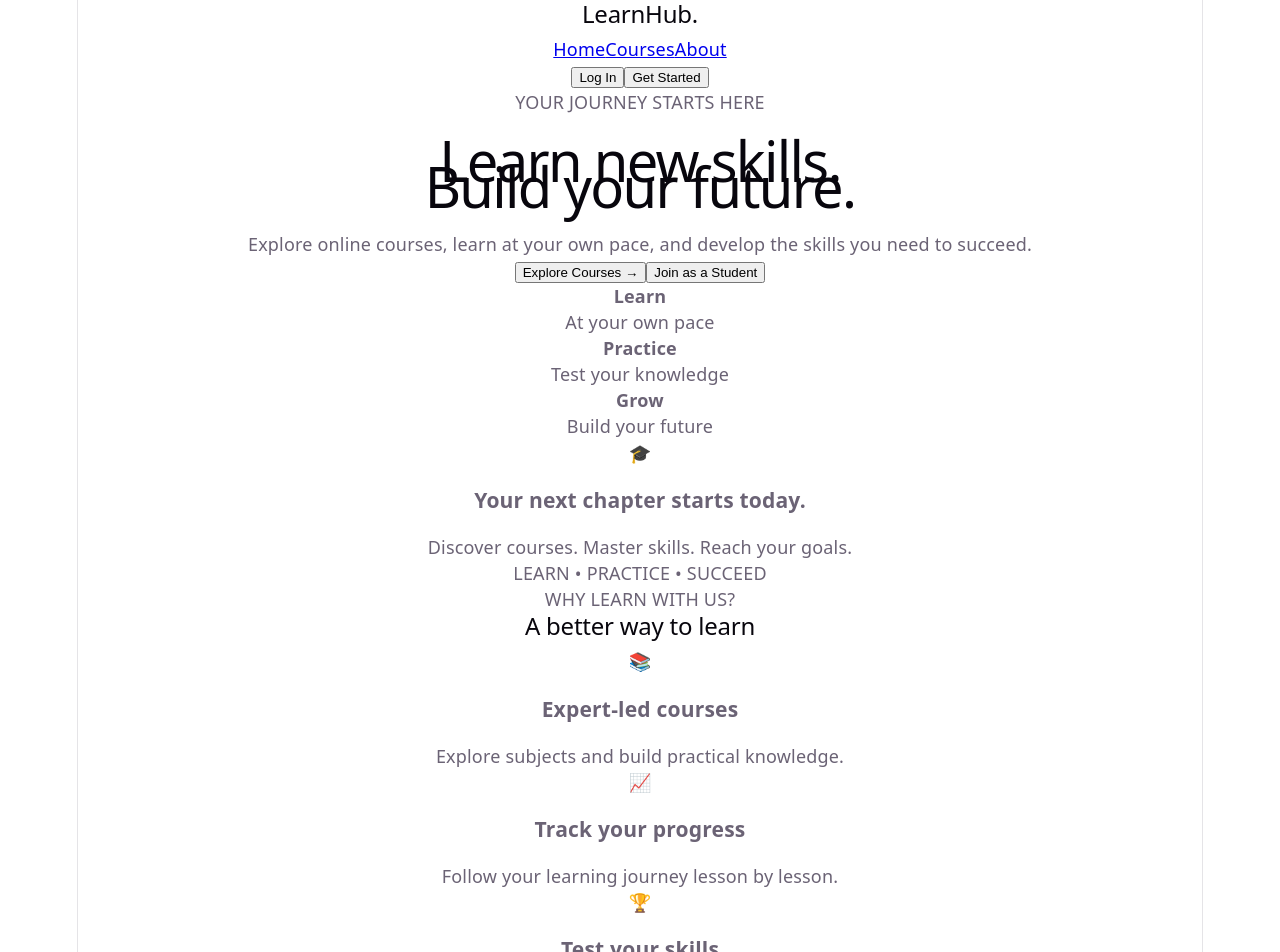
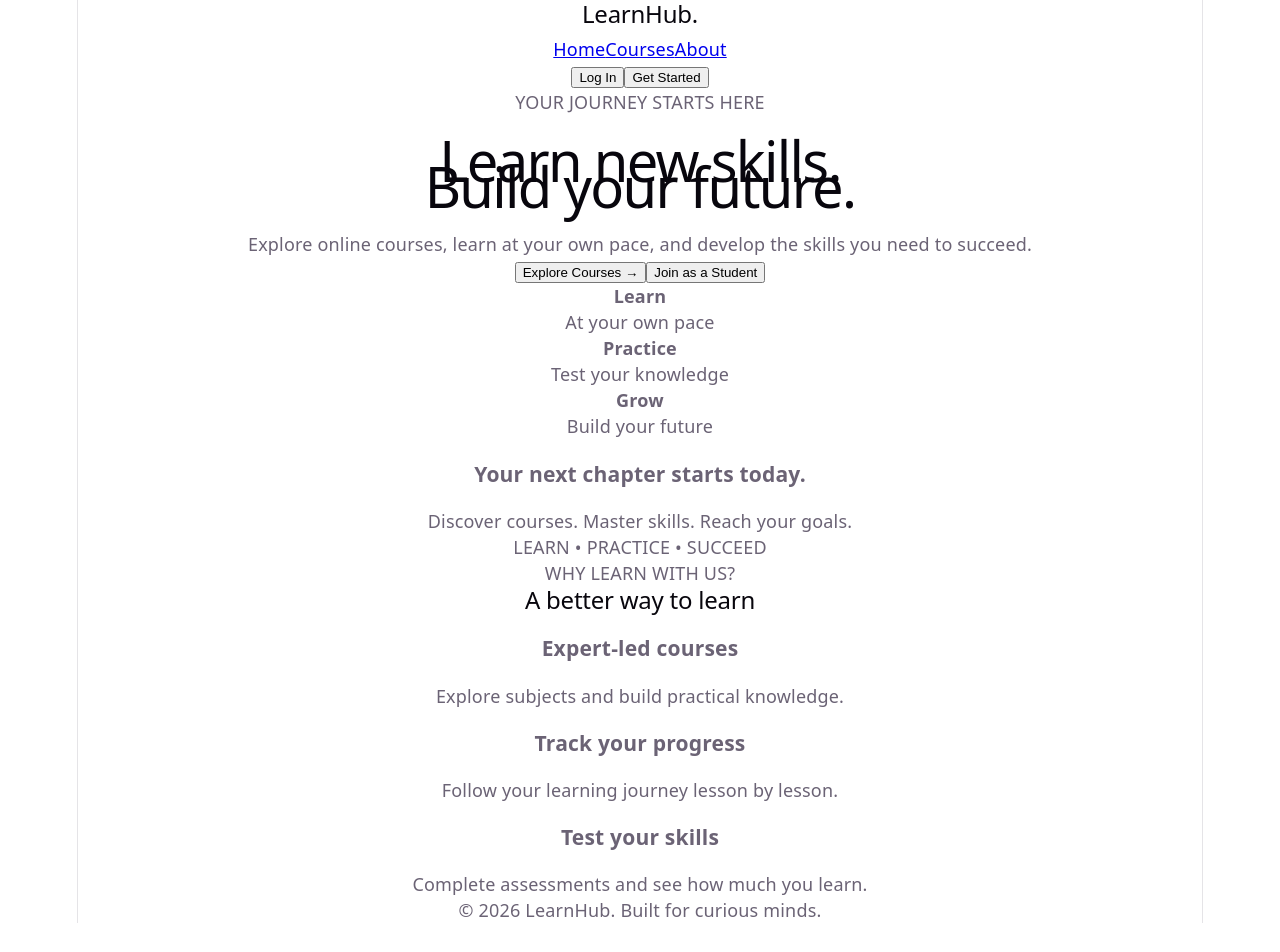
Before and after one commit to sirdrick037-svg/lms_config, a React (Vite) app in the folder lms-frontend/: page / in a window 1280 px wide. Shown: the top 952 px of the page. After the commit the page ends 923 px from the top, so only its background shows below. Built offline with nearby package versions, Linux system fonts and the light colour scheme.

Commit message:
feat: remove icons from hero and feature sections in App component

```diff
--- a/lms-frontend/src/App.jsx
+++ b/lms-frontend/src/App.jsx
@@ -57,7 +57,7 @@
           </div>
 
           <div className="hero-visual">
-            <div className="visual-icon">🎓</div>
+            <div className="visual-icon"></div>
             <h3>Your next chapter starts today.</h3>
             <p>Discover courses. Master skills. Reach your goals.</p>
             <div className="visual-decoration">LEARN • PRACTICE • SUCCEED</div>
@@ -70,19 +70,19 @@
 
           <div className="feature-grid">
             <article className="feature-card">
-              <div className="feature-icon">📚</div>
+              <div className="feature-icon"></div>
               <h3>Expert-led courses</h3>
               <p>Explore subjects and build practical knowledge.</p>
             </article>
 
             <article className="feature-card">
-              <div className="feature-icon">📈</div>
+              <div className="feature-icon"></div>
               <h3>Track your progress</h3>
               <p>Follow your learning journey lesson by lesson.</p>
             </article>
 
             <article className="feature-card">
-              <div className="feature-icon">🏆</div>
+              <div className="feature-icon"></div>
               <h3>Test your skills</h3>
               <p>Complete assessments and see how much you learn.</p>
             </article>
```
